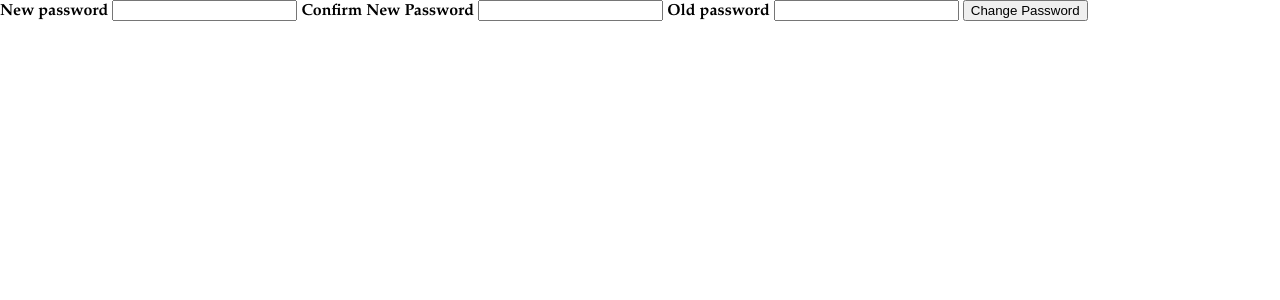
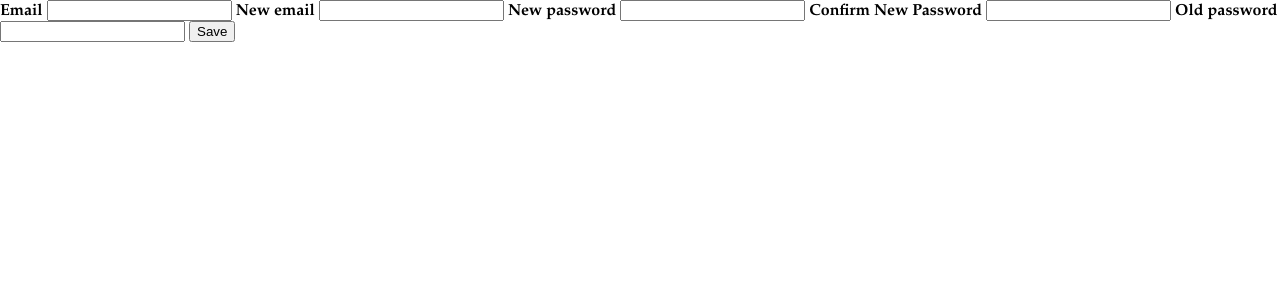
Before and after one commit to IgorFVicente/CS50FinalProject, a Flask app: template templates/account/change-login.html in a window 1280 px wide. Shown: the part 72-372 px from the top of the page. Run offline with Flask 2, Linux system fonts and the light colour scheme; the template is opened without the code that fills it, so the values that code supplies are empty; parts of the project's set-up code (start-up, migrations or seed data) failed here and were passed over; some libraries are stand-ins or nearby versions.

Commit message:
Add email

```diff
--- a/schema.sql
+++ b/schema.sql
@@ -4,6 +4,7 @@ DROP TABLE IF EXISTS records;
 CREATE TABLE user (
     id INTEGER PRIMARY KEY AUTOINCREMENT,
     username TEXT UNIQUE NOT NULL,
+    email TEXT UNIQUE NOT NULL,
     password TEXT NOT NULL,
     min_study_time INTEGER DEFAULT 60,
     streak TEXT DEFAULT '0'
--- a/templates/account/change-login.html
+++ b/templates/account/change-login.html
@@ -8,13 +8,17 @@
 <div id="change_pw_box">
 <div id="change_pw_content">
     <form id="change_pw_form" action="{{ url_for('account.save_settings') }}'" method="POST">
+        <label for="email">Email</label>
+        <input name="email" id="email" value="{{ account_info['email'] }}">
+        <label for="email_confirm">New email</label>
+        <input name="email_confirm" id="email_confirm">
         <label for="new_pw">New password</label>
-        <input name="new_pw" id="new_pw" required>
+        <input name="new_pw" id="new_pw">
         <label for="new_pw_confirm">Confirm New Password</label>
-        <input type="password" name="new_pw_confirm" id="new_pw_confirm" required>
+        <input type="password" name="new_pw_confirm" id="new_pw_confirm">
         <label for="old_pw">Old password</label>
-        <input name="old_pw" id="old_pw" required>
-        <input type="submit" value="Change Password">
+        <input name="old_pw" id="old_pw">
+        <input type="submit" value="Save">
     </form>
 </div>
 </div>
--- a/templates/auth/login.html
+++ b/templates/auth/login.html
@@ -6,8 +6,8 @@
 
 {% block content %}
   <form method="post">
-    <label for="username">Username</label>
-    <input name="username" id="username" required>
+    <label for="identification">Username or email</label>
+    <input name="identification" id="identification" required>
     <label for="password">Password</label>
     <input type="password" name="password" id="password" required>
     <input type="submit" value="Log In">
--- a/templates/auth/register.html
+++ b/templates/auth/register.html
@@ -8,9 +8,13 @@
   <form method="post">
     <label for="username">Username</label>
     <input name="username" id="username" required>
+    <label for="email">Email</label>
+    <input type="email" name="email" id="email" required>
+    <label for="email_confirm">Confirm Email</label>
+    <input type="email" name="email_confirm" id="email_confirm" required>
     <label for="password">Password</label>
     <input type="password" name="password" id="password" required>
-    <label for="password_confirm">Password</label>
+    <label for="password_confirm">Confirm Password</label>
     <input type="password" name="password_confirm" id="password_confirm" required>
     <input type="submit" value="Register">
   </form>
```
Also changed, not shown: account.py (+9 -3 lines), auth.py (+4 -3 lines).
